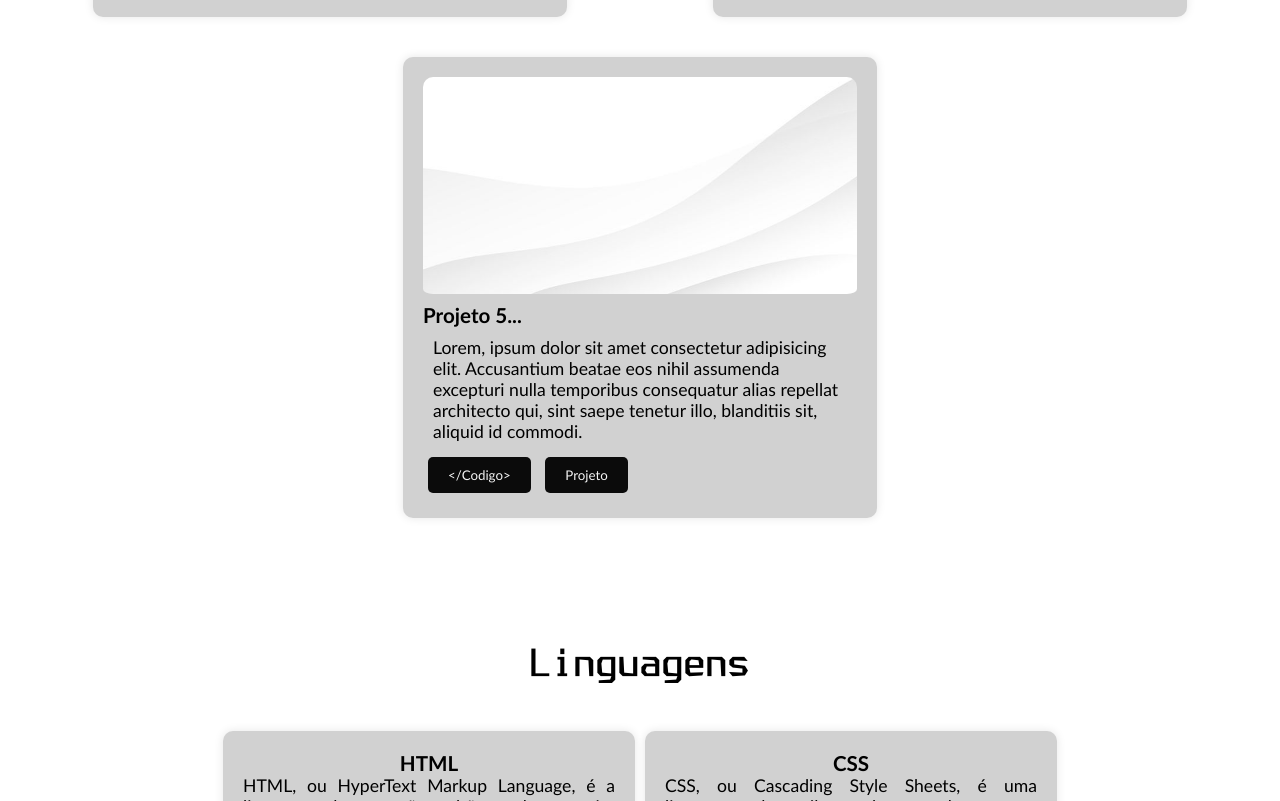
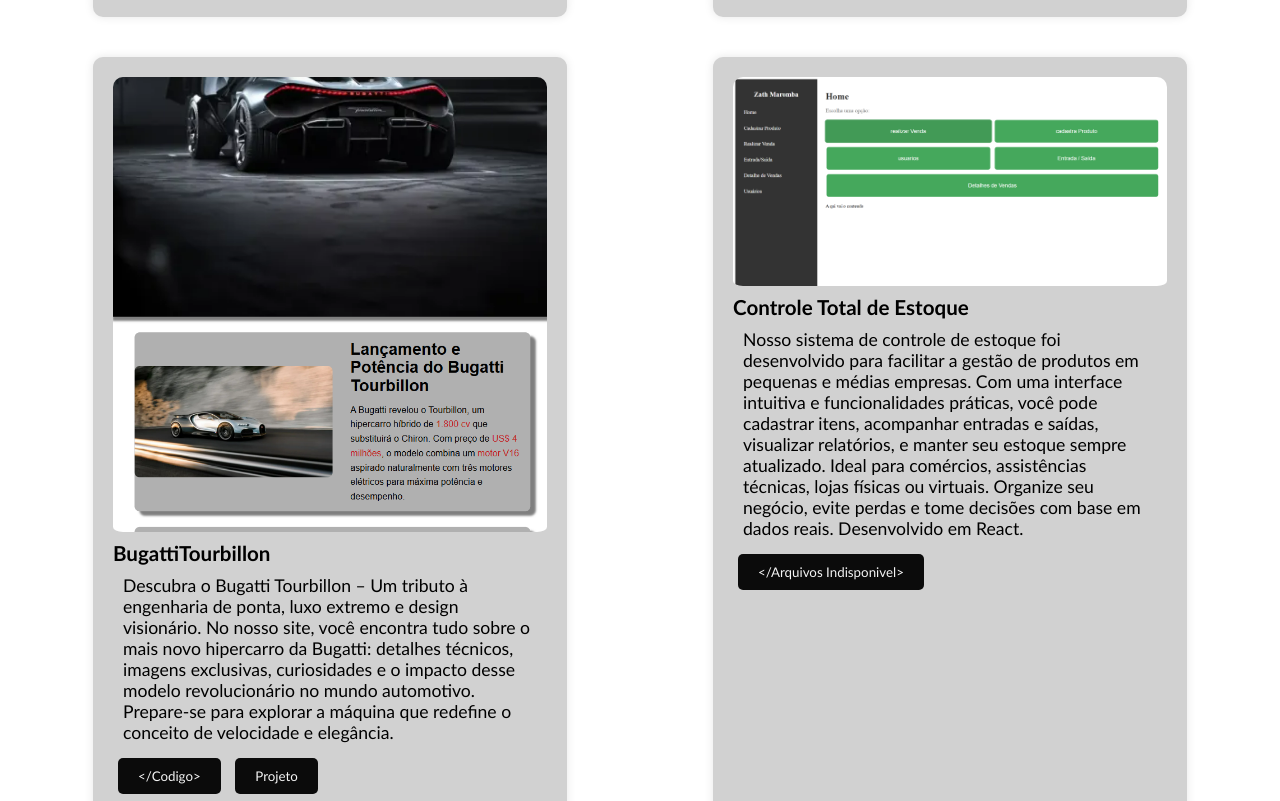
Before and after one commit to MarcosOliveira404/Meu-Portfolio, a plain HTML site: page My Portifolio/index.html in a window 1280 px wide. Shown: the part 1999-2800 px from the top of the page. Drawn offline with Linux system fonts and the light colour scheme.

Commit message:
Update
Novos projetos

```diff
--- a/My Portifolio/css/styles.css
+++ b/My Portifolio/css/styles.css
@@ -22,6 +22,7 @@
     --colorBase02: #d1d1d1;
     --colorLink01: #2dd21d;
     --colorLink02: #198bc4;
+    --colorLink03: #ff0000;
     --Font: Global;
     --FontItalic: Global-Italic;
 }
@@ -244,7 +245,9 @@ section {
 .project-infor > button > a.col02:hover{
     color: var(--colorLink02);
 }
-
+.project-infor > button > a.col03:hover{
+    color: var(--colorLink03);
+}
 
 
 .project {
--- a/My Portifolio/index.html
+++ b/My Portifolio/index.html
@@ -89,9 +89,26 @@
                 </div>
             </div>
             <div class="project">
+                <img src="img/05_Projeto.PNG" alt="Projeto 5">
+                <div class="project-infor">
+                    <h3>BugattiTourbillon</h3>
+                    <p>Descubra o Bugatti Tourbillon – Um tributo à engenharia de ponta, luxo extremo e design visionário. No nosso site, você encontra tudo sobre o mais novo hipercarro da Bugatti: detalhes técnicos, imagens exclusivas, curiosidades e o impacto desse modelo revolucionário no mundo automotivo. Prepare-se para explorar a máquina que redefine o conceito de velocidade e elegância.</p>
+                    <button><a href="https://github.com/MarcosOliveira404/BugattiTourbillon/tree/main/Bugatti" class="col01" target="_blank"> &#60;/Codigo&#62; </a></button>
+                    <button><a href="https://marcosoliveira404.github.io/BugattiTourbillon/Bugatti/index.html" class="col02" target="_blank">Projeto</a></button>
+                </div>
+            </div>
+            <div class="project">
+                <img src="img/06_Projeto.PNG" alt="Projeto 5">
+                <div class="project-infor">
+                    <h3>Controle Total de Estoque</h3>
+                    <p>Nosso sistema de controle de estoque foi desenvolvido para facilitar a gestão de produtos em pequenas e médias empresas. Com uma interface intuitiva e funcionalidades práticas, você pode cadastrar itens, acompanhar entradas e saídas, visualizar relatórios, e manter seu estoque sempre atualizado. Ideal para comércios, assistências técnicas, lojas físicas ou virtuais. Organize seu negócio, evite perdas e tome decisões com base em dados reais. Desenvolvido em React.</p>
+                    <button><a href="#" class="col03" target="_blank"> &#60;/Arquivos Indisponivel&#62; </a></button>
+                </div>
+            </div>
+            <div class="project">
                 <img src="img/wall.jpg" alt="Projeto 5">
                 <div class="project-infor">
-                    <h3>Projeto 5...</h3>
+                    <h3>Projeto 7...</h3>
                     <p>Lorem, ipsum dolor sit amet consectetur adipisicing elit. Accusantium beatae eos nihil assumenda excepturi nulla temporibus consequatur alias repellat architecto qui, sint saepe tenetur illo, blanditiis sit, aliquid id commodi.</p>
                     <button><a href="#" class="col01" target="_blank"> &#60;/Codigo&#62; </a></button>
                     <button><a href="#" class="col02" target="_blank">Projeto</a></button>
```
Also changed, not shown: My Portifolio/img/05_Projeto.PNG (added), My Portifolio/img/06_Projeto.PNG (added).
